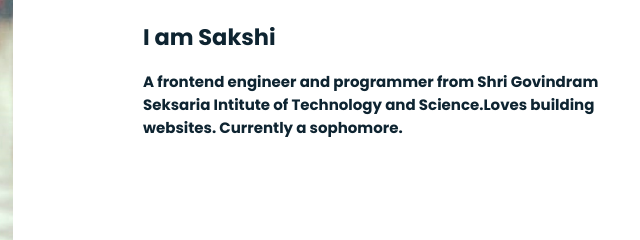
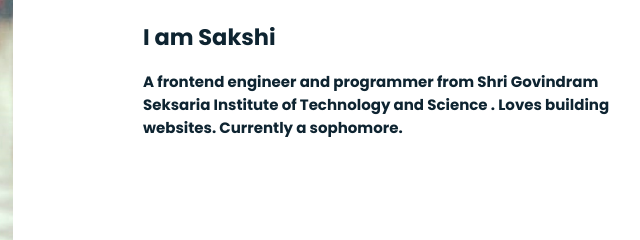
Before and after one commit to sakshi4235/Portfolio, a plain HTML site: page index.html in a window 1280 px wide. Shown: the part 1147-1387 px from the top of the page, 513-1153 px from the left. Drawn offline with nearby package versions, Linux system fonts and the light colour scheme.

Commit message:
Update index.html

```diff
--- a/index.html
+++ b/index.html
@@ -52,7 +52,7 @@
                 </div>
                 <div>
                     <h2 class="about-subtitle">I am Sakshi</h2>
-                    <p class="about-text">A frontend engineer and programmer from Shri Govindram Seksaria Intitute of Technology and Science.Loves building websites. Currently a sophomore.</p>
+                    <p class="about-text">A frontend engineer and programmer from Shri Govindram Seksaria Institute of Technology and Science . Loves building websites. Currently a sophomore.</p>
                 </div>
             </div>
         </section>
```
